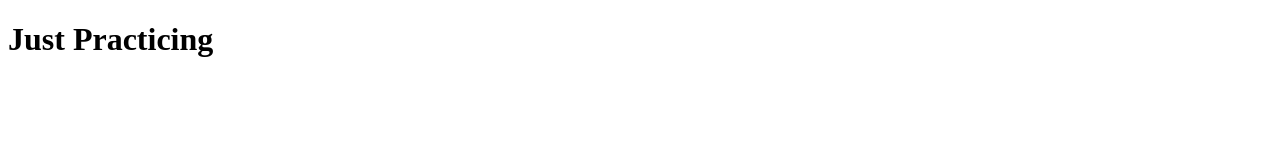
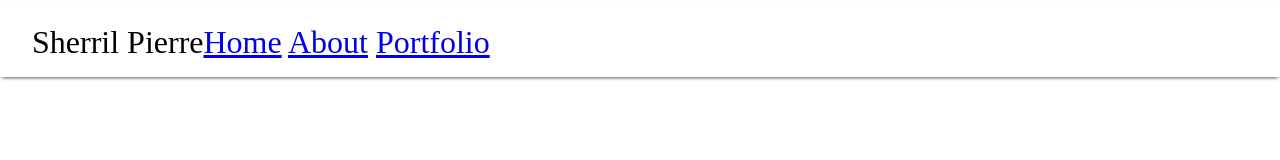
Before and after one commit to Rellyrell86/My-Personal-Website, a plain HTML site: page index.html in a window 1280 px wide. Drawn offline with Linux system fonts and the light colour scheme.

Commit message:
Sixth Changes

```diff
--- a/index.html
+++ b/index.html
@@ -4,9 +4,33 @@
     <meta charset="UTF-8">
     <meta http-equiv="X-UA-Compatible" content="IE=edge">
     <meta name="viewport" content="width=device-width, initial-scale=1.0">
-    <title>My Personal Website</title>
+    <link rel="stylesheet" href="style2.css" />
+
+
 </head>
 <body>
-    <h1> Just Practicing </h1>
+    <header>
+    <span class="name">Sherril Pierre</span>
+       <nav>
+         <a href="index.html">Home</a>
+           <a href="about.html">About</a>
+              <a href="portfolio.html">Portfolio</a>
+       </nav>
+
+    </header>
+
+
+
+
+
+
+
+
+
+
+
+
+
+
 </body>
 </html>
--- a/style2.css
+++ b/style2.css
@@ -0,0 +1,14 @@
+.name {
+
+float: left;
+
+}
+header {
+
+        font-size: 2rem;
+        position: fixed;
+        left: 0;
+        right: 0;
+        padding: 0.5em 1em;
+        box-shadow: 0 2px 4px -2px rgb(0, 0, 0);
+    }
```
Also changed, not shown: about.html (+16 -1 lines), portfolio.html (+17 -1 lines).
